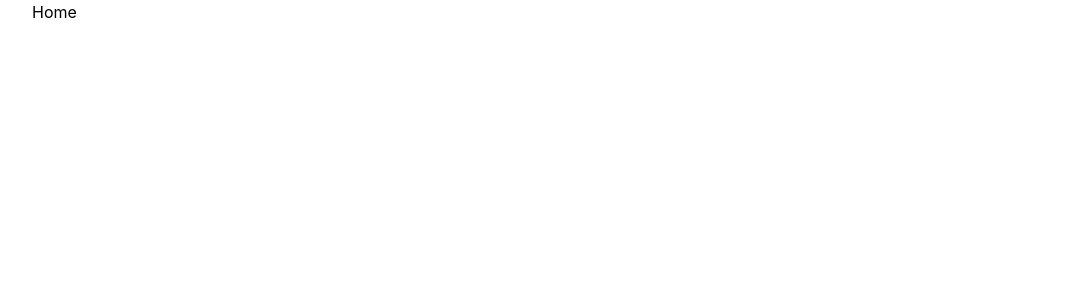
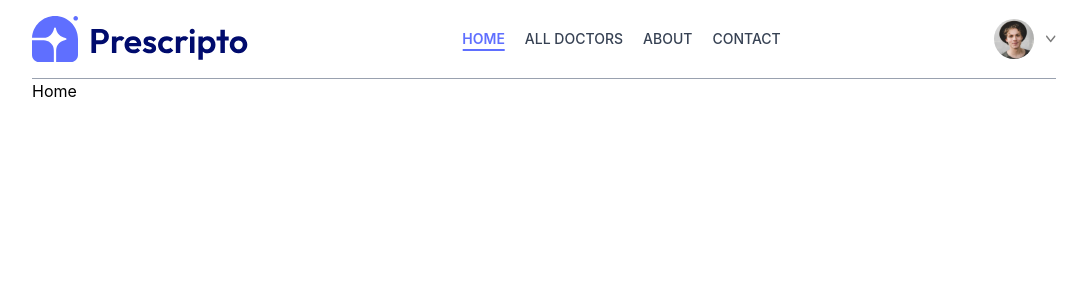
Before and after one commit to adityakumarfullstack/Prescripto, a React (Vite) app in the folder frontend/: page / in a window 1280 px wide. Shown: the top 300 px of the page, without its empty margins (96-1183 px from the left). Built offline with nearby package versions, Linux system fonts and the light colour scheme.

Commit message:
Add navbar component

```diff
--- a/frontend/src/App.jsx
+++ b/frontend/src/App.jsx
@@ -7,10 +7,12 @@ import Login from "./pages/Login"
 import MyProfile from "./pages/MyProfile"
 import MyAppointments from "./pages/MyAppointments"
 import Appointment from "./pages/Appointment"
+import Navbar from "./components/Navbar/Navbar"
 
 const App = () => {
   return (
     <div className="mx-4 sm:mx-[10%]">
+      <Navbar />
       <Routes>
         <Route path="/" element={<Home />} />
         <Route path="/doctors" element={<Doctors />} />
--- /dev/null
+++ b/frontend/src/components/Navbar/Navbar.jsx
@@ -0,0 +1,87 @@
+import './navbar.css'
+import { assets } from '../../assets/assets'
+import { NavLink } from 'react-router-dom'
+import { useNavigate } from 'react-router-dom'
+import { useState } from 'react'
+
+const Navbar = () => {
+    const navLinkStyles = ({ isActive }) =>
+        `transition-colors ${isActive
+            ? "text-primary font-semibold active"
+            : "text-gray-700 hover:text-primary"
+        }`;
+
+    const navigate = useNavigate();
+
+    const [showMenu, setShowMenu] = useState(false);
+    const [token, setToken] = useState(true);
+
+    return (
+        <nav className="navbar py-4 border-b border-gray-400 text-sm">
+            <div className="container">
+                <div className='flex justify-between items-center'>
+                    <div className="navbar-brand">
+                        <img src={assets.logo} alt="logo" />
+                    </div>
+                    <div className="navbar-menu hidden md:flex">
+                        <ul className="flex items-center gap-5 font-medium uppercase">
+                            <li className="py-1">
+                                <NavLink to="/" className={navLinkStyles}>
+                                    Home
+                                </NavLink>
+                            </li>
+
+                            <li className="py-1">
+                                <NavLink to="/doctors" className={navLinkStyles}>
+                                    All Doctors
+                                </NavLink>
+                            </li>
+
+                            <li className="py-1">
+                                <NavLink to="/about" className={navLinkStyles}>
+                                    About
+                                </NavLink>
+                            </li>
+
+                            <li className="py-1">
+                                <NavLink to="/contact" className={navLinkStyles}>
+                                    Contact
+                                </NavLink>
+                            </li>
+                        </ul>
+                    </div>
+                    <div className="navbar-action flex items-center gap-3">
+                        {
+                            token ?
+                                <div className="flex items-center gap-3 cursor-pointer relative group">
+                                    <img className="w-10 h-10 rounded-full" src={assets.profile_pic} alt="profile picture" />
+                                    <img className="w-2.5 h-2.5" src={assets.dropdown_icon} alt="dropdown icon" />
+                                    <div className="absolute top-10 right-0 bg-white border border-gray-200 shadow-md px-4 py-2 rounded-md hidden group-hover:block">
+                                        <ul className="font-medium">
+                                            <li className="py-1">
+                                                <NavLink to="/profile" className={navLinkStyles}>
+                                                    My Profile
+                                                </NavLink>
+                                            </li>
+                                            <li className="py-1">
+                                                <NavLink to="/appointments" className={navLinkStyles}>
+                                                    My Appointments
+                                                </NavLink>
+                                            </li>
+                                            <li className="py-1">
+                                                <button onClick={() => setToken(false)} className="hover:text-primary transition-all duration-300">Logout</button>
+                                            </li>
+                                        </ul>
+                                    </div>
+                                </div>
+                                : <button onClick={() => navigate('/login')} className="btn bg-primary text-white py-3 px-6 rounded-full font-semibold hidden md:block hover:bg-primary/90 transition-all duration-300">Create Account</button>
+                        }
+
+                    </div>
+                </div>
+            </div>
+        </nav>
+    )
+}
+
+export default Navbar
--- /dev/null
+++ b/frontend/src/components/Navbar/navbar.css
@@ -0,0 +1,21 @@
+.navbar-menu li a {
+    position: relative;
+    display: inline-block;
+}
+
+.navbar-menu li a::after {
+    content: "";
+    position: absolute;
+    bottom: -2px;
+    left: 50%;
+    transform: translateX(-50%);
+    width: 0;
+    height: 2px;
+    background-color: var(--primary-color);
+    transition: all 0.3s ease;
+}
+
+.navbar-menu li a:hover::after,
+.navbar-menu li a.active::after {
+    width: 100%;
+}
--- a/frontend/src/index.css
+++ b/frontend/src/index.css
@@ -1 +1,9 @@
 @import "tailwindcss";
+
+@theme {
+    --color-primary: #5f6fff;
+}
+
+:root {
+    --primary-color: #5f6fff;
+}
```
